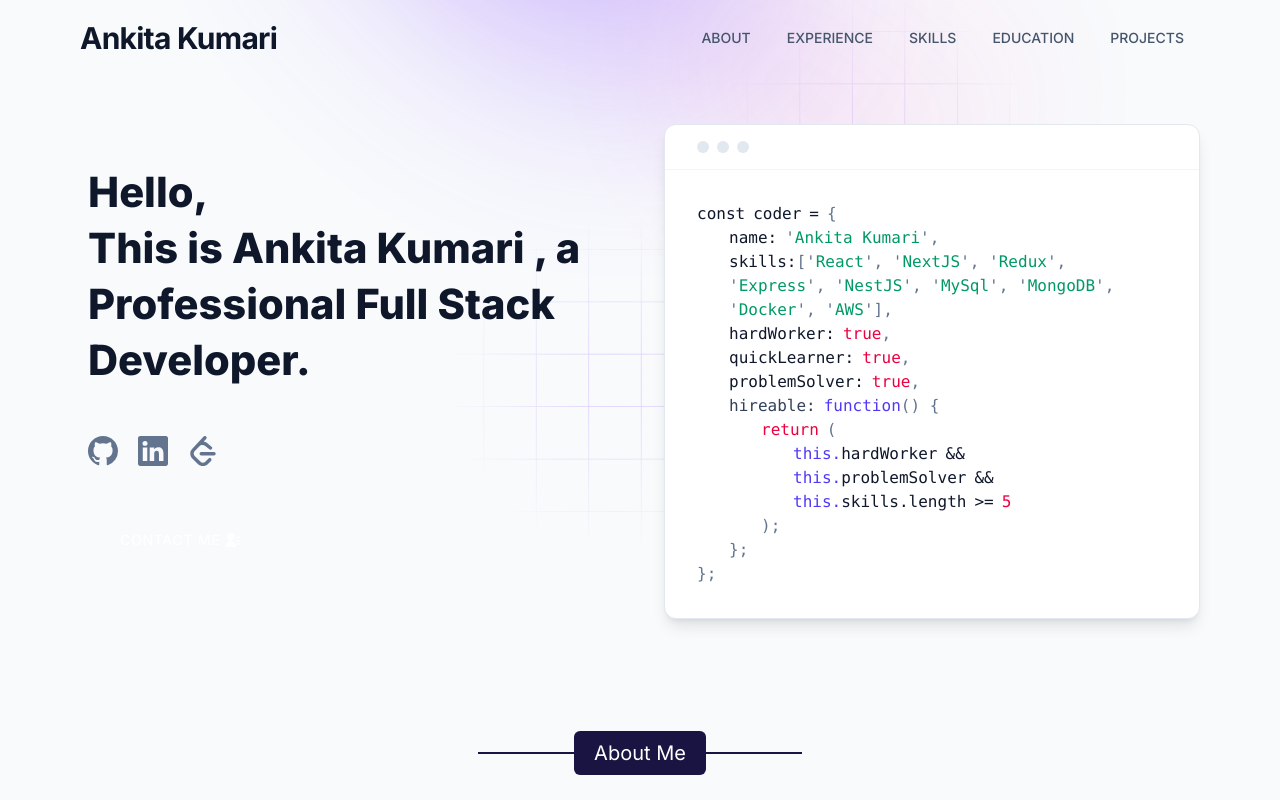
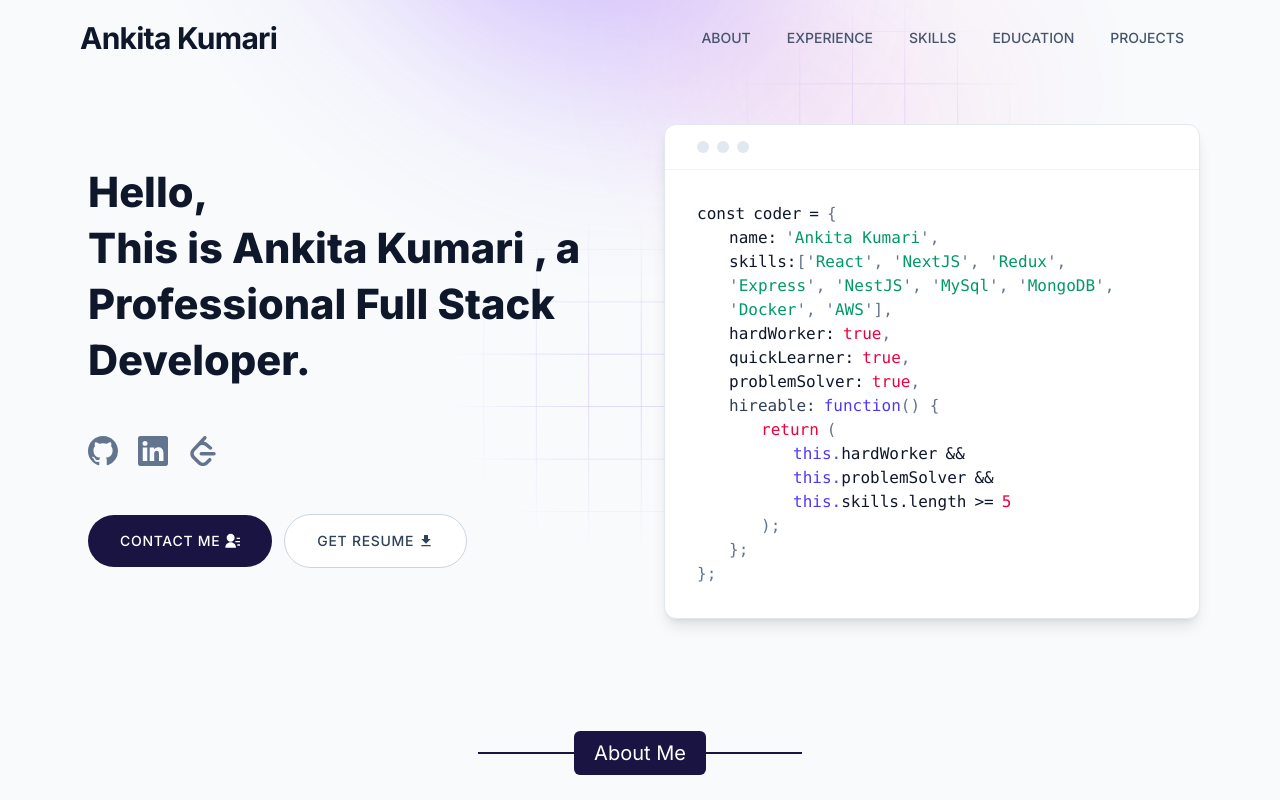
Before and after one commit to AnkitaKumariii/mefolio, a Next.js app: page / in a window 1280 px wide. Shown: the top 800 px of the page. Built offline with nearby package versions, Linux system fonts and the light colour scheme.

Commit message:
UI enhancements: Updated hero section buttons and code editor theme

```diff
--- a/app/components/homepage/hero-section/index.jsx
+++ b/app/components/homepage/hero-section/index.jsx
@@ -82,7 +82,7 @@ function HeroSection() {
 
           <div className="flex items-center gap-3">
             <Link href="#contact" className="rounded-full transition-all duration-300 hover:-translate-y-1">
-              <button className="px-3 text-xs md:px-8 py-3 md:py-4 bg-primary-600 rounded-full border-none text-center md:text-sm font-medium uppercase tracking-wider text-white no-underline transition-all duration-200 ease-out flex items-center gap-1 hover:bg-primary-700">
+              <button className="px-3 text-xs md:px-8 py-3 md:py-4 bg-[#1a1443] rounded-full border-none text-center md:text-sm font-medium uppercase tracking-wider text-white no-underline transition-all duration-200 ease-out flex items-center gap-1 hover:bg-[#0f0b29]">
                 <span>Contact me</span>
                 <RiContactsFill size={16} />
               </button>
--- a/utils/data/personal-data.js
+++ b/utils/data/personal-data.js
@@ -10,7 +10,7 @@ export const personalData = {
   socials: {
     email: 'ankitaa3020@gmail.com',
     phone: '+91 9031416545',
-    resumeUrl: "",
+    resumeUrl: "#",
     github: 'https://github.com/AnkitaKumariii',
     linkedin: 'https://linkedin.com/in/ankita-kumari1312',
     leetcode: "https://leetcode.com/AnkitaKumariii",
```
